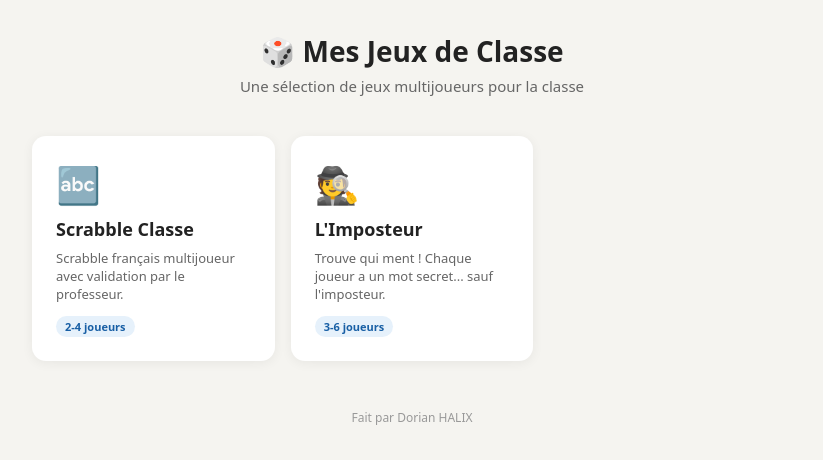
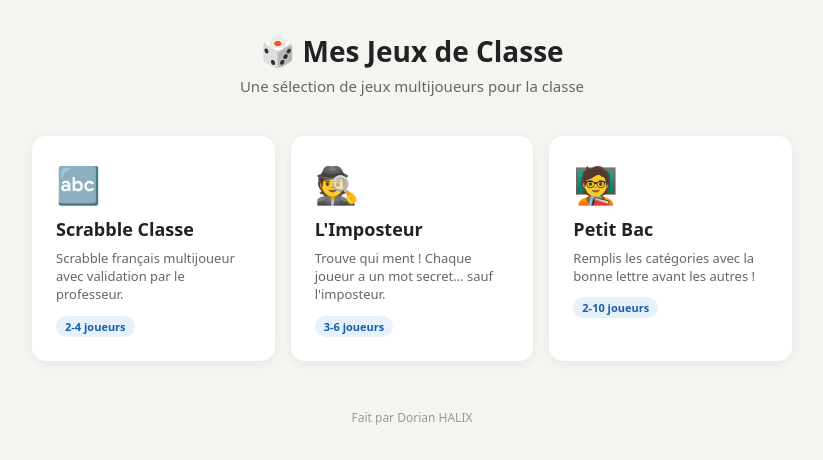
Before and after one commit to D15hx/scrabble-classe, a website: page public/index.html in a window 1280 px wide. Shown: the whole page, without its empty margins (228-1051 px from the left). Drawn offline with Linux system fonts and the light colour scheme.

Commit message:
Update index.html

```diff
--- a/public/index.html
+++ b/public/index.html
@@ -40,6 +40,12 @@
       <p>Trouve qui ment ! Chaque joueur a un mot secret... sauf l'imposteur.</p>
       <span class="tag">3-6 joueurs</span>
     </a>
+    <a class="card" href="/petit-bac/">
+      <div class="emoji">🧑‍🏫</div>
+      <h2>Petit Bac</h2>
+      <p>Remplis les catégories avec la bonne lettre avant les autres !</p>
+      <span class="tag">2-10 joueurs</span>
+    </a>
   </div>
   <footer>Fait par Dorian HALIX</footer>
 </div>
```
